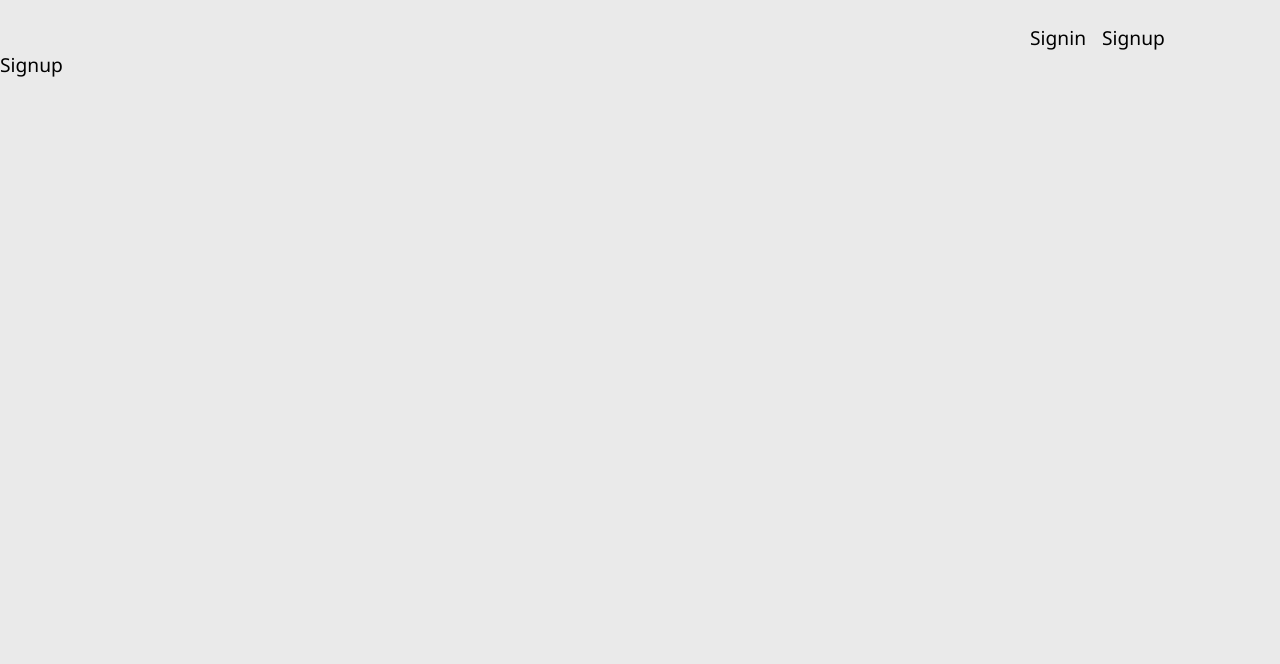
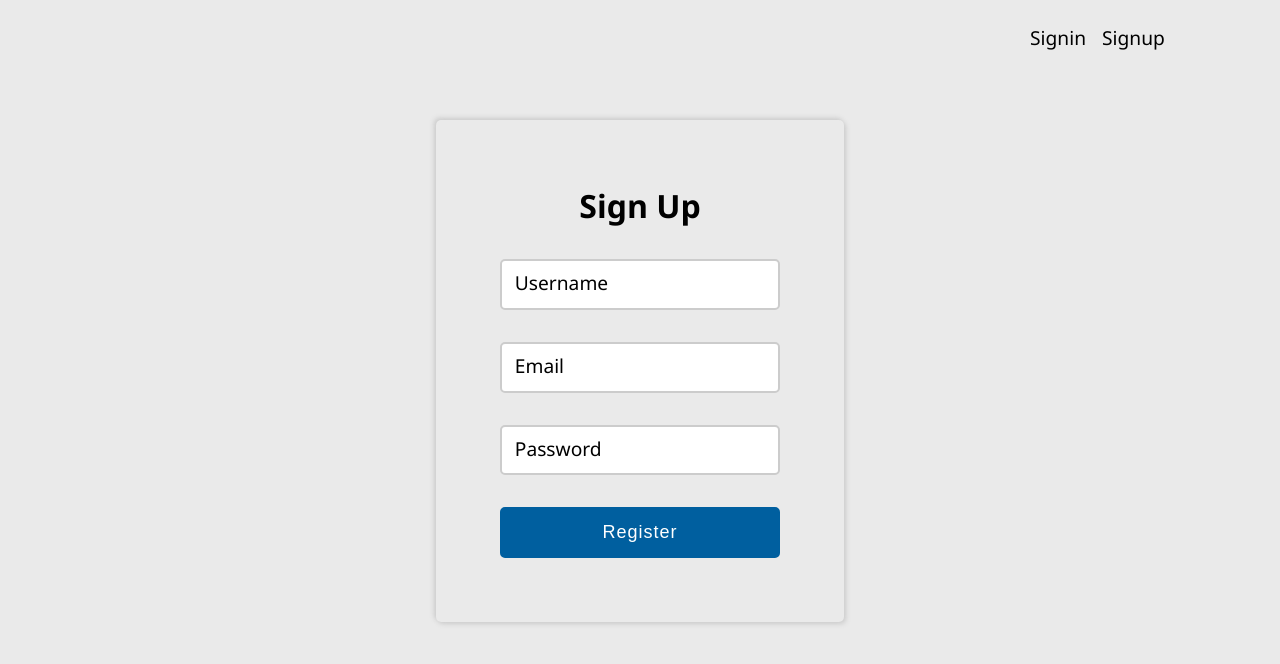
Before and after one commit to Usman-Ubaid/user-auth, a React (Vite) app in the folder frontend/: page /signup in a window 1280 px wide. Shown: the top 664 px of the page. Built offline with nearby package versions, Linux system fonts and the light colour scheme; the HTML template or start-up script is replaced by a standard one.

Commit message:
develop sign up form

```diff
--- a/frontend/src/pages/Signup.tsx
+++ b/frontend/src/pages/Signup.tsx
@@ -1,10 +1,23 @@
 import Layout from "../components/Layout";
+import LabelInput from "../components/formComponents/LabelInput";
 
 const Signup = () => {
   return (
     <div>
       <Layout>
-        <div>Signup</div>
+        <div className="form-wrapper">
+          <form className="form">
+            <div>
+              <h2>Sign Up</h2>
+            </div>
+            <LabelInput label="Username" name="username" id="username" />
+            <LabelInput label="Email" name="email" id="email" />
+            <LabelInput label="Password" name="password" id="password" />
+            <button className="btn" type="submit">
+              Register
+            </button>
+          </form>
+        </div>
       </Layout>
     </div>
   );
```
